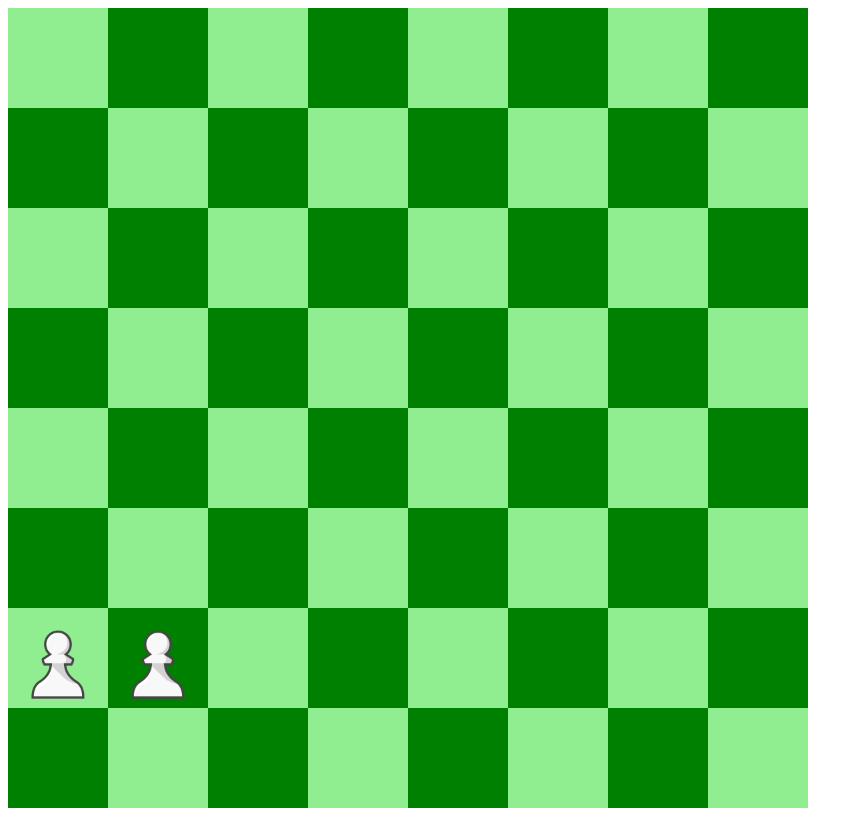
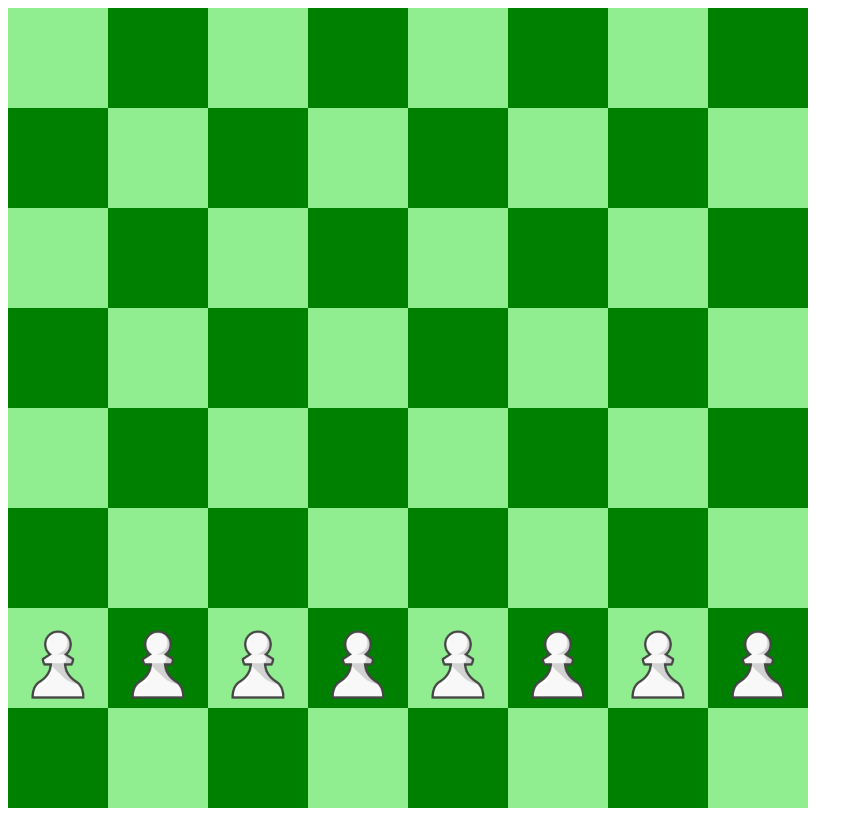
Before and after one commit to robosnake92/ChessAF, a Next.js app: page / in a window 1280 px wide. Shown: the whole page, without its empty margins (0-863 px from the left). Built offline with nearby package versions, Linux system fonts and the light colour scheme.

Commit message:
Feat: 8 white pawns

```diff
--- a/pages/index.js
+++ b/pages/index.js
@@ -1,13 +1,19 @@
-import Head from 'next/head'
-import Image from 'next/image'
-import whitePawn from '../public/pieces/white-pawn.png'
+import Head from 'next/head';
+import Image from 'next/image';
+import whitePawn from '../public/pieces/white-pawn.png';
 import { useEffect, useState } from 'react';
 
 export default function Home() {
   const [grabbedPiece, setGrabbedPiece] = useState(null);
   const [pieceLocation, setPieceLocation] = useState({
-    whitePawn1: { rank: "A", file: "2", component: <Pawn pieceName = 'whitePawn1' setGrabbedPiece={setGrabbedPiece}/>},
-    whitePawn2: { rank: "B", file: "2", component: <Pawn pieceName = 'whitePawn2' setGrabbedPiece={setGrabbedPiece}/> }
+    whitePawn1: { rank: "A", file: "2", component: <Pawn pieceName='whitePawn1' setGrabbedPiece={setGrabbedPiece} /> },
+    whitePawn2: { rank: "B", file: "2", component: <Pawn pieceName='whitePawn2' setGrabbedPiece={setGrabbedPiece} /> },
+    whitePawn3: { rank: "C", file: "2", component: <Pawn pieceName='whitePawn3' setGrabbedPiece={setGrabbedPiece} /> },
+    whitePawn4: { rank: "D", file: "2", component: <Pawn pieceName='whitePawn4' setGrabbedPiece={setGrabbedPiece} /> },
+    whitePawn5: { rank: "E", file: "2", component: <Pawn pieceName='whitePawn5' setGrabbedPiece={setGrabbedPiece} /> },
+    whitePawn6: { rank: "F", file: "2", component: <Pawn pieceName='whitePawn6' setGrabbedPiece={setGrabbedPiece} /> },
+    whitePawn7: { rank: "G", file: "2", component: <Pawn pieceName='whitePawn7' setGrabbedPiece={setGrabbedPiece} /> },
+    whitePawn8: { rank: "H", file: "2", component: <Pawn pieceName='whitePawn8' setGrabbedPiece={setGrabbedPiece} /> },
   });
 
   useEffect(() => {
@@ -29,7 +35,7 @@ export default function Home() {
     if (!!id) {
       const rank = id.split("")[0];
       const file = id.split("")[1];
-      setPieceLocation(pieceLocation => ({...pieceLocation, [grabbedPiece]: {...pieceLocation[grabbedPiece], rank: rank, file: file }}));
+      setPieceLocation(pieceLocation => ({ ...pieceLocation, [grabbedPiece]: { ...pieceLocation[grabbedPiece], rank: rank, file: file } }));
     }
   }
 
@@ -45,7 +51,7 @@ export default function Home() {
       });
 
       let pieceComponent = null
-      if(typeof piece !== undefined && piece.length !== 0) {
+      if (typeof piece !== undefined && piece.length !== 0) {
         pieceComponent = pieceLocation[piece].component;
       }
 
```
